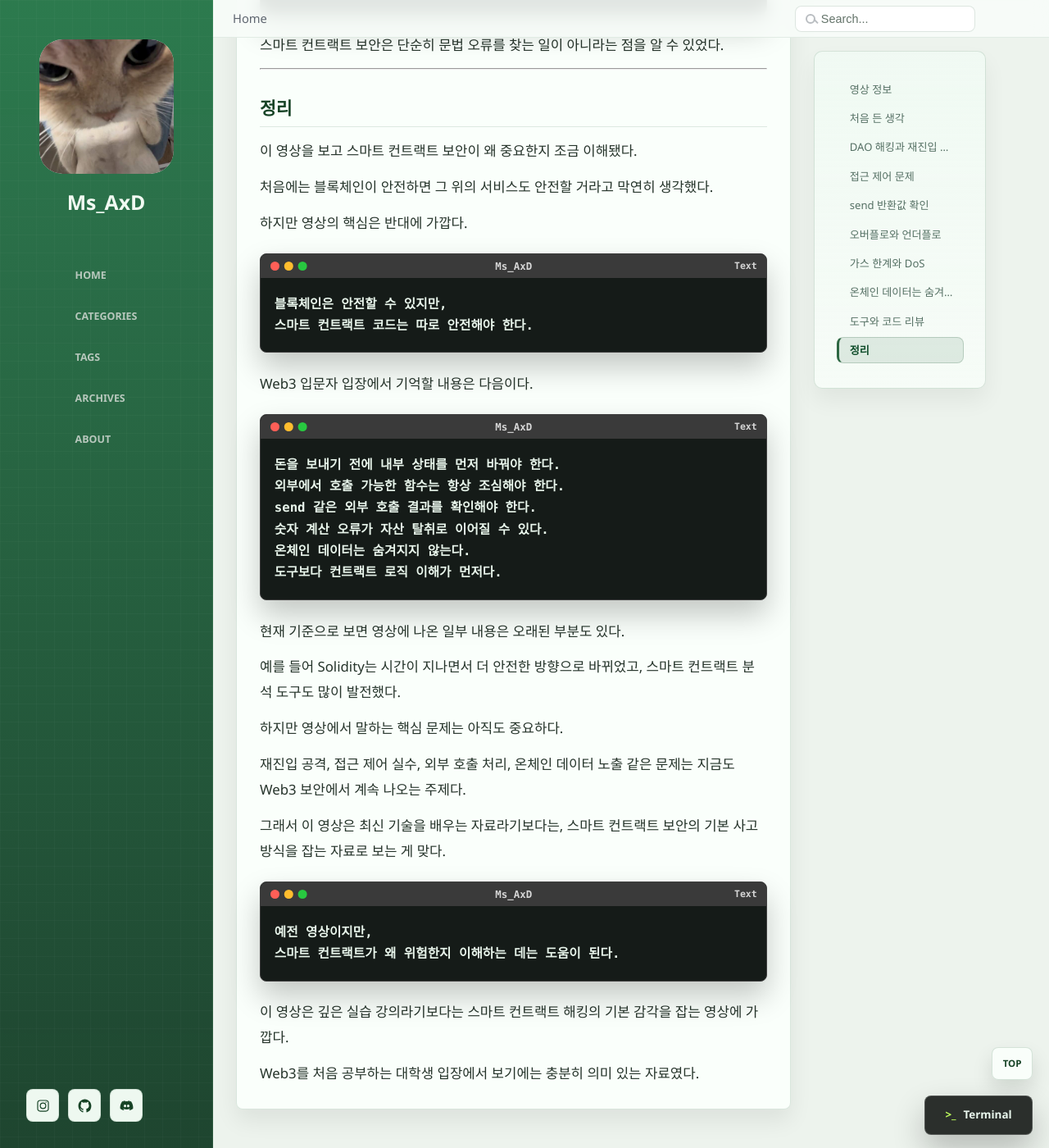
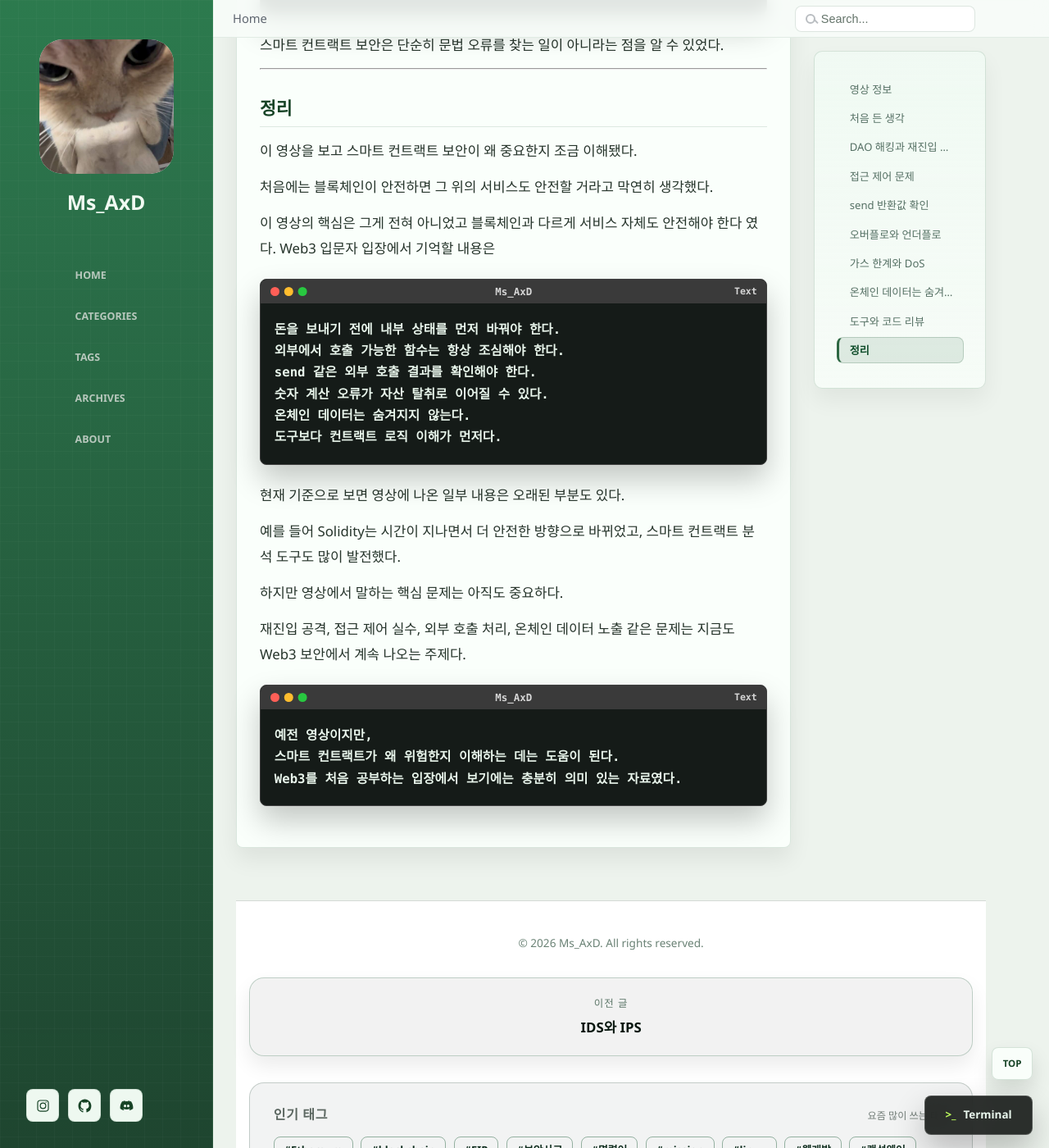
Before and after one commit to ms-axd/ms-axd.github.io, a Jekyll site: the page built from _posts/2026-05-13-conference-Review.md, in a window 1280 px wide and 1400 px high, scrolled down 6483 px. Shown: the whole window at 82% size. Built offline with Jekyll 4.4.1, drawn with Linux system fonts in a browser that asks for light colours; some of the changed text lies outside the part shown.

Commit message:
해외 컨퍼런스

````diff
--- a/_posts/2026-05-13-Hacking-Smart-Contracts-Review.md
+++ b/_posts/2026-05-13-conference-Review.md
@@ -256,15 +256,8 @@ Solidity에서 `private`이라고 적으면 외부에서 바로 호출하지 못
 
 처음에는 블록체인이 안전하면 그 위의 서비스도 안전할 거라고 막연히 생각했다.
 
-하지만 영상의 핵심은 반대에 가깝다.
-
-```text
-블록체인은 안전할 수 있지만,
-스마트 컨트랙트 코드는 따로 안전해야 한다.
-```
-
-Web3 입문자 입장에서 기억할 내용은 다음이다.
-
+이 영상의 핵심은 그게 전혀 아니었고 블록체인과 다르게 서비스 자체도 안전해야 한다 였다.
+Web3 입문자 입장에서 기억할 내용은
 ```text
 돈을 보내기 전에 내부 상태를 먼저 바꿔야 한다.
 외부에서 호출 가능한 함수는 항상 조심해야 한다.
@@ -282,13 +275,8 @@ send 같은 외부 호출 결과를 확인해야 한다.
 
 재진입 공격, 접근 제어 실수, 외부 호출 처리, 온체인 데이터 노출 같은 문제는 지금도 Web3 보안에서 계속 나오는 주제다.
 
-그래서 이 영상은 최신 기술을 배우는 자료라기보다는, 스마트 컨트랙트 보안의 기본 사고방식을 잡는 자료로 보는 게 맞다.
-
 ```text
 예전 영상이지만,
 스마트 컨트랙트가 왜 위험한지 이해하는 데는 도움이 된다.
+Web3를 처음 공부하는 입장에서 보기에는 충분히 의미 있는 자료였다.
 ```
-
-이 영상은 깊은 실습 강의라기보다는 스마트 컨트랙트 해킹의 기본 감각을 잡는 영상에 가깝다.
-
-Web3를 처음 공부하는 대학생 입장에서 보기에는 충분히 의미 있는 자료였다.
````
Also changed, not shown: other parts of _posts/2026-05-13-conference-Review.md (+1 -1 lines).
